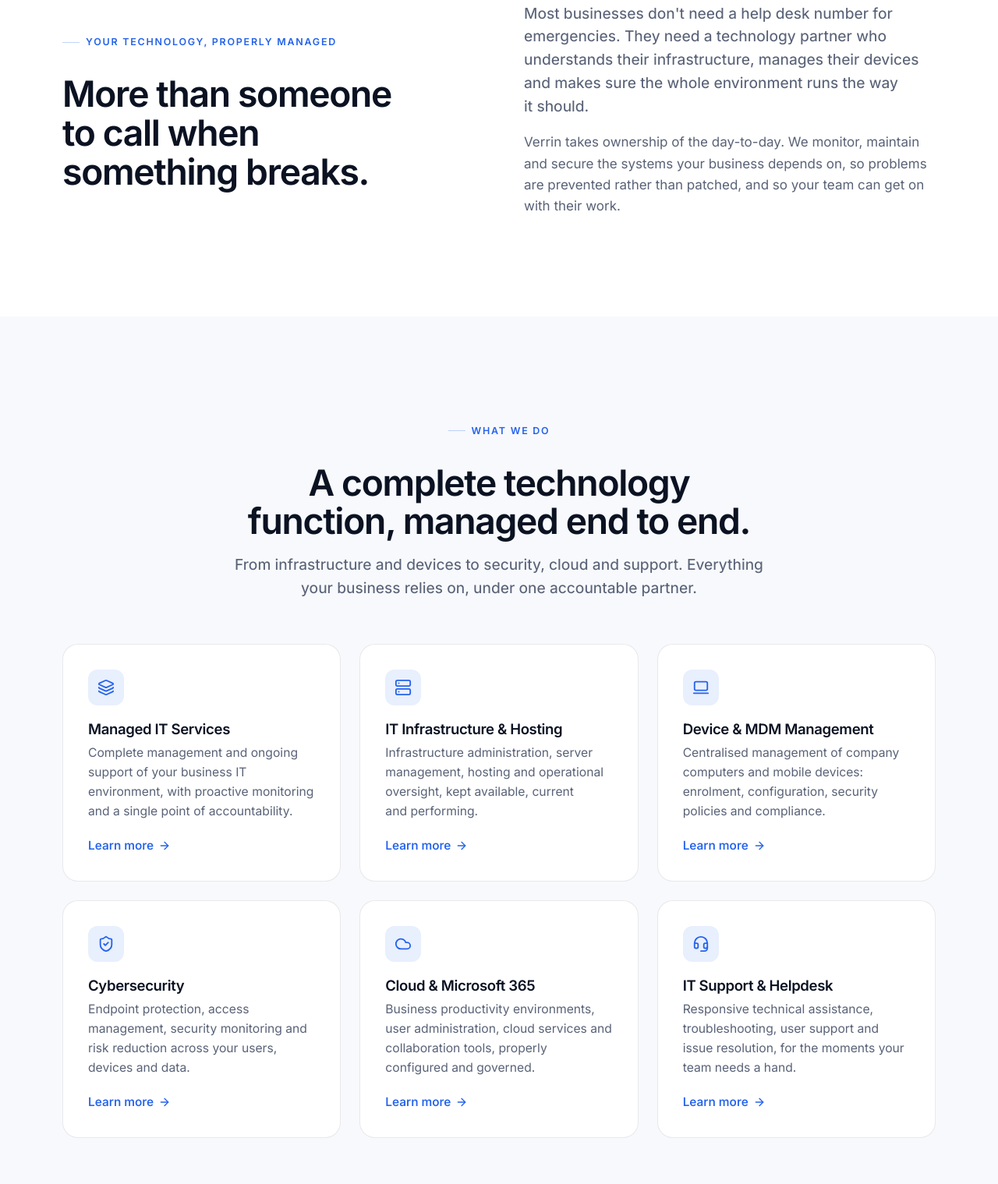
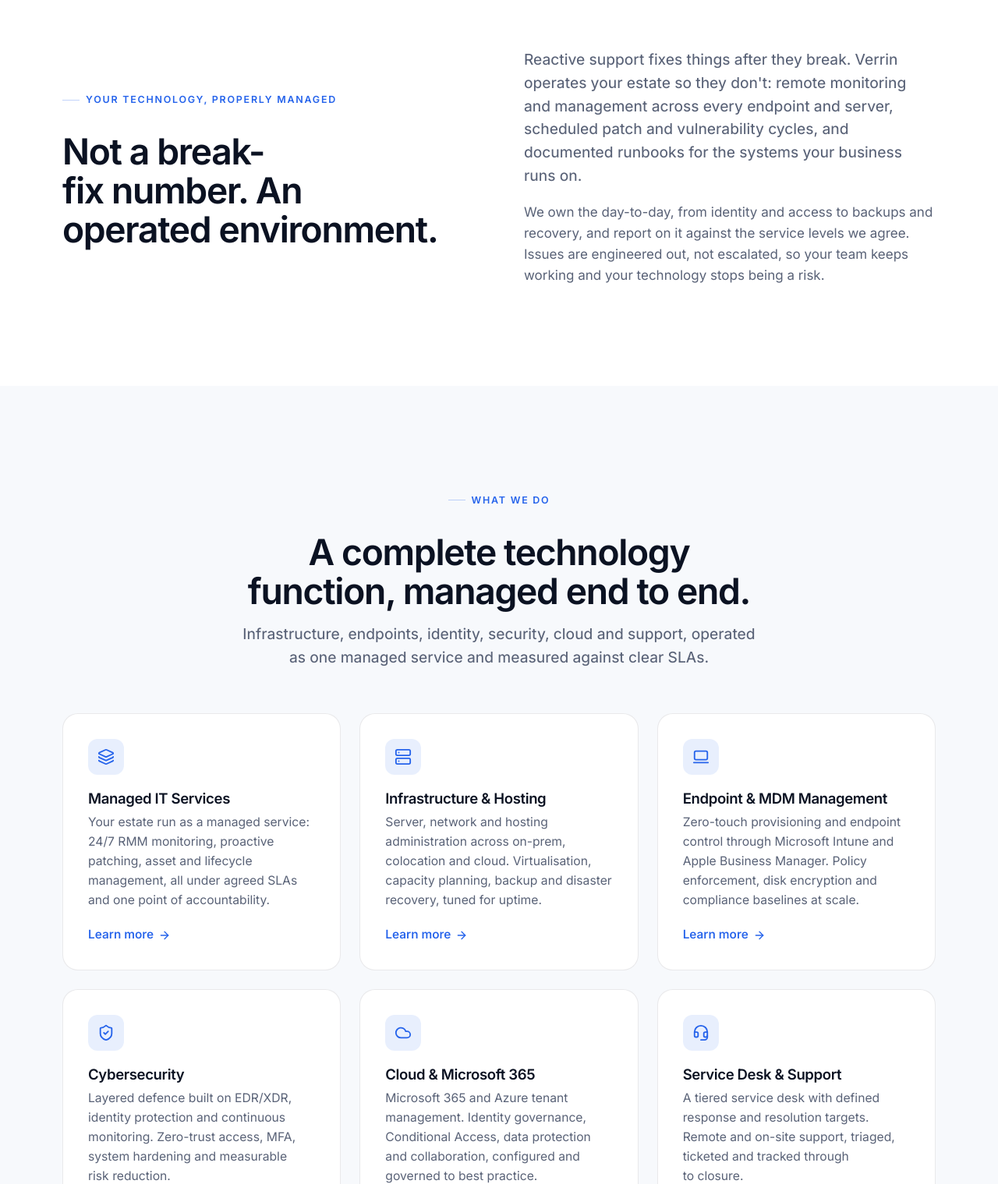
Before and after one commit to jak-cloud/verrin, a plain HTML site: page index.html in a window 1280 px wide. Shown: the part 1281-2800 px from the top of the page at 78% size. Drawn offline with nearby package versions, Linux system fonts and the light colour scheme.

Commit message:
Homepage copy: sharpen service positioning as an MSP, de-emphasise Valencia
Rewrite the six service cards and positioning/hero copy in proper
managed-services language (RMM, EDR/XDR, Intune/ABM, Zero Trust, SLAs,
tenant management, DR). Pull Valencia out of the browser-tab title,
hero eyebrow, OG tags and footer so the front page leads on capability
and Europe-wide reach rather than the location.

Co-Authored-By: Claude Opus 4.8 <noreply@anthropic.com>
Claude-Session: https://claude.ai/code/session_01B212aZVyUUuTKjwDfiZwyB

```diff
--- a/index.html
+++ b/index.html
@@ -3,12 +3,12 @@
 <head>
   <meta charset="utf-8" />
   <meta name="viewport" content="width=device-width, initial-scale=1" />
-  <title>Verrin | Managed IT Services & Technology Management, Valencia</title>
-  <meta name="description" content="Verrin delivers fully managed IT services, infrastructure management and technology solutions that keep businesses secure, connected and performing at their best. Based in Valencia, serving clients internationally." />
+  <title>Verrin | Managed IT, Infrastructure & Cybersecurity Services</title>
+  <meta name="description" content="Verrin is a managed services provider delivering 24/7 monitored IT, infrastructure and cloud management, endpoint security and service-desk support under clear SLAs. Serving businesses across Europe." />
   <meta name="theme-color" content="#070B14" />
   <link rel="icon" href="assets/img/favicon.svg" type="image/svg+xml" />
   <meta property="og:title" content="Verrin | Technology that works. Business without interruption." />
-  <meta property="og:description" content="Fully managed IT services, infrastructure management and technology solutions for businesses in Valencia and beyond." />
+  <meta property="og:description" content="A managed services provider delivering monitored IT, infrastructure, cloud and cybersecurity to businesses across Europe." />
   <meta property="og:type" content="website" />
   <link rel="preconnect" href="https://fonts.googleapis.com" />
   <link rel="preconnect" href="https://fonts.gstatic.com" crossorigin />
@@ -60,9 +60,9 @@
     <section class="hero on-dark">
       <div class="container hero-grid">
         <div class="hero-copy">
-          <span class="eyebrow reveal">Managed IT · Valencia · Europe-wide</span>
+          <span class="eyebrow reveal">Managed services provider · Infrastructure · Security</span>
           <h1 class="display reveal" data-d="1" style="margin-top:20px">Technology that works.<br/>Business without interruption.</h1>
-          <p class="lede reveal" data-d="2" style="margin-top:22px">Verrin delivers fully managed IT services, infrastructure management and technology solutions that keep businesses secure, connected and performing at their best.</p>
+          <p class="lede reveal" data-d="2" style="margin-top:22px">Verrin runs your technology as a managed service: round-the-clock monitoring, patched and hardened infrastructure, managed endpoints and a service desk held to defined SLAs. One partner accountable for the whole stack.</p>
           <div class="btn-row reveal" data-d="3">
             <a href="contact.html" class="btn btn-primary">Discuss your IT requirements <i data-lucide="arrow-right" class="ic"></i></a>
             <a href="#services" class="btn btn-ghost">Explore our services</a>
@@ -92,11 +92,11 @@
         <div class="split">
           <div class="section-head reveal">
             <span class="eyebrow">Your technology, properly managed</span>
-            <h2 class="h-section" style="margin-top:16px">More than someone to call when something breaks.</h2>
+            <h2 class="h-section" style="margin-top:16px">Not a break-fix number. An operated environment.</h2>
           </div>
           <div class="reveal" data-d="1">
-            <p class="lede">Most businesses don't need a help desk number for emergencies. They need a technology partner who understands their infrastructure, manages their devices and makes sure the whole environment runs the way it should.</p>
-            <p style="margin-top:18px; color:var(--ink-500)">Verrin takes ownership of the day-to-day. We monitor, maintain and secure the systems your business depends on, so problems are prevented rather than patched, and so your team can get on with their work.</p>
+            <p class="lede">Reactive support fixes things after they break. Verrin operates your estate so they don't: remote monitoring and management across every endpoint and server, scheduled patch and vulnerability cycles, and documented runbooks for the systems your business runs on.</p>
+            <p style="margin-top:18px; color:var(--ink-500)">We own the day-to-day, from identity and access to backups and recovery, and report on it against the service levels we agree. Issues are engineered out, not escalated, so your team keeps working and your technology stops being a risk.</p>
           </div>
         </div>
       </div>
@@ -108,49 +108,49 @@
         <div class="section-head center reveal" style="margin-bottom:56px">
           <span class="eyebrow">What we do</span>
           <h2 class="h-section" style="margin-top:16px">A complete technology function, managed end to end.</h2>
-          <p class="lede">From infrastructure and devices to security, cloud and support. Everything your business relies on, under one accountable partner.</p>
+          <p class="lede">Infrastructure, endpoints, identity, security, cloud and support, operated as one managed service and measured against clear SLAs.</p>
         </div>
 
         <div class="grid grid-3">
           <article class="card service-card hoverable reveal">
             <span class="icon-badge"><i data-lucide="layers" class="ic"></i></span>
             <h3>Managed IT Services</h3>
-            <p>Complete management and ongoing support of your business IT environment, with proactive monitoring and a single point of accountability.</p>
+            <p>Your estate run as a managed service: 24/7 RMM monitoring, proactive patching, asset and lifecycle management, all under agreed SLAs and one point of accountability.</p>
             <a href="managed-it.html" class="btn-text">Learn more <i data-lucide="arrow-right" class="ic"></i></a>
           </article>
 
           <article class="card service-card hoverable reveal" data-d="1">
             <span class="icon-badge"><i data-lucide="server" class="ic"></i></span>
-            <h3>IT Infrastructure &amp; Hosting</h3>
-            <p>Infrastructure administration, server management, hosting and operational oversight, kept available, current and performing.</p>
+            <h3>Infrastructure &amp; Hosting</h3>
+            <p>Server, network and hosting administration across on-prem, colocation and cloud. Virtualisation, capacity planning, backup and disaster recovery, tuned for uptime.</p>
             <a href="managed-it.html#infrastructure" class="btn-text">Learn more <i data-lucide="arrow-right" class="ic"></i></a>
           </article>
 
           <article class="card service-card hoverable reveal" data-d="2">
             <span class="icon-badge"><i data-lucide="laptop-minimal" class="ic"></i></span>
-            <h3>Device &amp; MDM Management</h3>
-            <p>Centralised management of company computers and mobile devices: enrolment, configuration, security policies and compliance.</p>
+            <h3>Endpoint &amp; MDM Management</h3>
+            <p>Zero-touch provisioning and endpoint control through Microsoft Intune and Apple Business Manager. Policy enforcement, disk encryption and compliance baselines at scale.</p>
             <a href="managed-it.html#devices" class="btn-text">Learn more <i data-lucide="arrow-right" class="ic"></i></a>
           </article>
 
           <article class="card service-card hoverable reveal">
             <span class="icon-badge"><i data-lucide="shield-check" class="ic"></i></span>
             <h3>Cybersecurity</h3>
-            <p>Endpoint protection, access management, security monitoring and risk reduction across your users, devices and data.</p>
+            <p>Layered defence built on EDR/XDR, identity protection and continuous monitoring. Zero-trust access, MFA, system hardening and measurable risk reduction.</p>
             <a href="solutions.html#security" class="btn-text">Learn more <i data-lucide="arrow-right" class="ic"></i></a>
           </article>
 
           <article class="card service-card hoverable reveal" data-d="1">
             <span class="icon-badge"><i data-lucide="cloud" class="ic"></i></span>
             <h3>Cloud &amp; Microsoft 365</h3>
-            <p>Business productivity environments, user administration, cloud services and collaboration tools, properly configured and governed.</p>
+            <p>Microsoft 365 and Azure tenant management. Identity governance, Conditional Access, data protection and collaboration, configured and governed to best practice.</p>
             <a href="solutions.html#cloud" class="btn-text">Learn more <i data-lucide="arrow-right" class="ic"></i></a>
           </article>
 
           <article class="card service-card hoverable reveal" data-d="2">
             <span class="icon-badge"><i data-lucide="headset" class="ic"></i></span>
-            <h3>IT Support &amp; Helpdesk</h3>
-            <p>Responsive technical assistance, troubleshooting, user support and issue resolution, for the moments your team needs a hand.</p>
+            <h3>Service Desk &amp; Support</h3>
+            <p>A tiered service desk with defined response and resolution targets. Remote and on-site support, triaged, ticketed and tracked through to closure.</p>
             <a href="solutions.html#support" class="btn-text">Learn more <i data-lucide="arrow-right" class="ic"></i></a>
           </article>
         </div>
@@ -169,7 +169,7 @@
         <div class="grid grid-3">
           <div class="feature reveal">
             <span class="icon-badge"><i data-lucide="activity" class="ic"></i></span>
-            <div><h3>Proactive management</h3><p>Issues are found and resolved before they reach your team. Maintenance happens on a schedule, not in a crisis.</p></div>
+            <div><h3>Proactive management</h3><p>Monitoring and alerting surface issues before your team does. Patching and maintenance run on a schedule, not in a crisis.</p></div>
           </div>
           <div class="feature reveal" data-d="1">
             <span class="icon-badge"><i data-lucide="shield-off" class="ic"></i></span>
@@ -181,7 +181,7 @@
           </div>
           <div class="feature reveal">
             <span class="icon-badge"><i data-lucide="lock" class="ic"></i></span>
-            <div><h3>Security oversight</h3><p>Continuous attention to endpoints, access and infrastructure, reducing risk across the environment you depend on.</p></div>
+            <div><h3>Security oversight</h3><p>Continuous monitoring of endpoints, identity and infrastructure, with hardening and access control that measurably lowers your risk.</p></div>
           </div>
           <div class="feature reveal" data-d="1">
             <span class="icon-badge"><i data-lucide="wallet" class="ic"></i></span>
@@ -253,7 +253,7 @@
             <svg class="brand-mark" viewBox="0 0 64 64" aria-hidden="true"><defs><linearGradient id="bmf" x1="0" y1="0" x2="1" y2="1"><stop offset="0" stop-color="#3B82F6"/><stop offset="1" stop-color="#1D4FD0"/></linearGradient></defs><rect width="64" height="64" rx="15" fill="#0E1526"/><path d="M18 19 L32 45 L46 19" fill="none" stroke="#F4F7FC" stroke-width="5.4" stroke-linecap="round" stroke-linejoin="round" opacity="0.92"/><path d="M39.5 19 L46 19 L32 45" fill="none" stroke="url(#bmf)" stroke-width="5.4" stroke-linecap="round" stroke-linejoin="round"/><circle cx="46" cy="19" r="3.4" fill="#3B82F6"/></svg>
             <span class="brand-word">Verrin</span>
           </a>
-          <p class="footer-about">Managed IT services, infrastructure management and technology solutions. Based in Valencia, delivering to businesses across Spain and Europe.</p>
+          <p class="footer-about">A managed services provider delivering monitored IT, infrastructure, cloud and cybersecurity to businesses across Europe.</p>
         </div>
         <div class="footer-col">
           <h4>Services</h4>
@@ -279,7 +279,7 @@
       </div>
       <div class="footer-bottom">
         <span>© <span class="tnum">2026</span> Verrin. All rights reserved.</span>
-        <span>Valencia, Spain · Managed IT &amp; Technology</span>
+        <span>Managed IT, Infrastructure &amp; Cybersecurity · Europe-wide</span>
       </div>
     </div>
   </footer>
```
